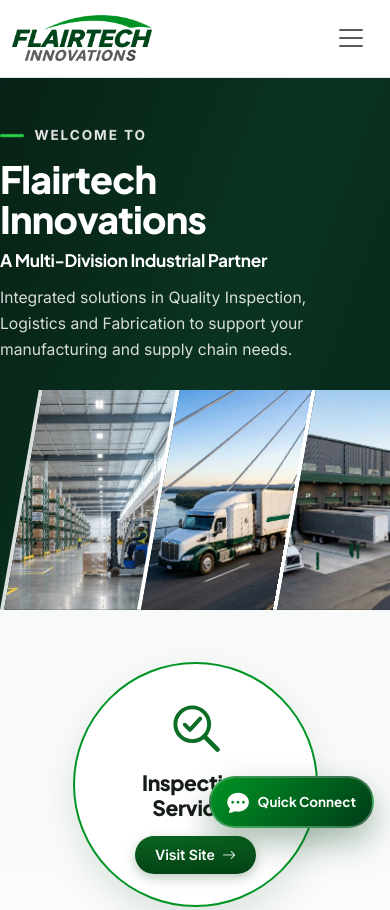
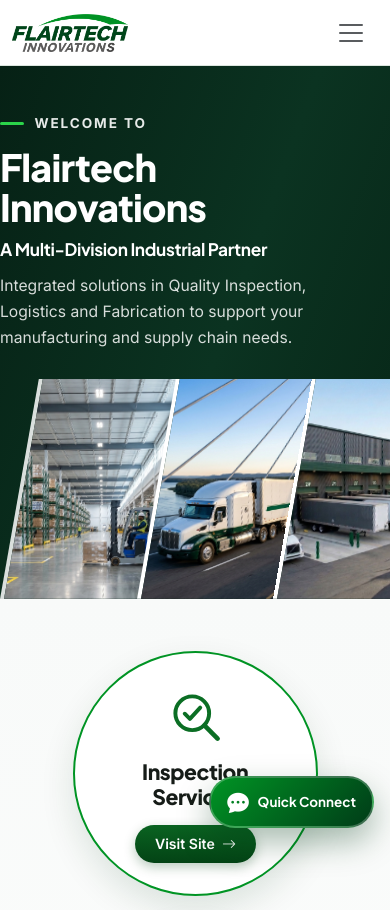
Before and after one commit to Sanjay1820/flairtechinnovations, a plain HTML site: page index.html in a window 390 px wide. Shown: the top 910 px of the page. Drawn offline with nearby package versions, Linux system fonts and the light colour scheme.

Commit message:
Fix mobile sticky navbar logo clipping by using overflow-x clip and consistent padding

```diff
--- a/assets/css/style.css
+++ b/assets/css/style.css
@@ -37,6 +37,7 @@
 html {
   scroll-behavior: smooth;
   font-size: 16px;
+  overflow-x: clip;
 }
 
 body {
@@ -44,7 +45,7 @@ body {
   color: var(--ft-ink);
   background-color: var(--ft-white);
   line-height: 1.65;
-  overflow-x: hidden;
+  overflow-x: clip;
   -webkit-font-smoothing: antialiased;
 }
 
@@ -219,20 +220,38 @@ a:hover {
 }
 
 .ft-navbar {
-  background: rgba(255, 255, 255, 0.95);
+  background: rgba(255, 255, 255, 0.98);
   backdrop-filter: blur(14px);
   border-bottom: 1px solid var(--ft-border);
-  padding: 0.65rem 0;
-  transition: var(--ft-transition);
+  padding: 0.7rem 0;
+  z-index: 1030;
+  transition: box-shadow 0.25s ease, background-color 0.25s ease;
 }
 .ft-navbar.scrolled {
   box-shadow: var(--ft-shadow-sm);
-  padding: 0.5rem 0;
+  padding: 0.7rem 0;
+}
+.ft-navbar .navbar-brand {
+  padding: 0.2rem 0;
+  margin-right: 1rem;
 }
 .ft-navbar .navbar-brand img {
-  height: 46px;
+  height: 44px;
   width: auto;
+  max-width: 100%;
   object-fit: contain;
+  display: block;
+}
+@media (max-width: 575.98px) {
+  .ft-navbar {
+    padding: 0.65rem 0;
+  }
+  .ft-navbar.scrolled {
+    padding: 0.65rem 0;
+  }
+  .ft-navbar .navbar-brand img {
+    height: 38px;
+  }
 }
 .ft-navbar .nav-link {
   font-weight: 600;
```
